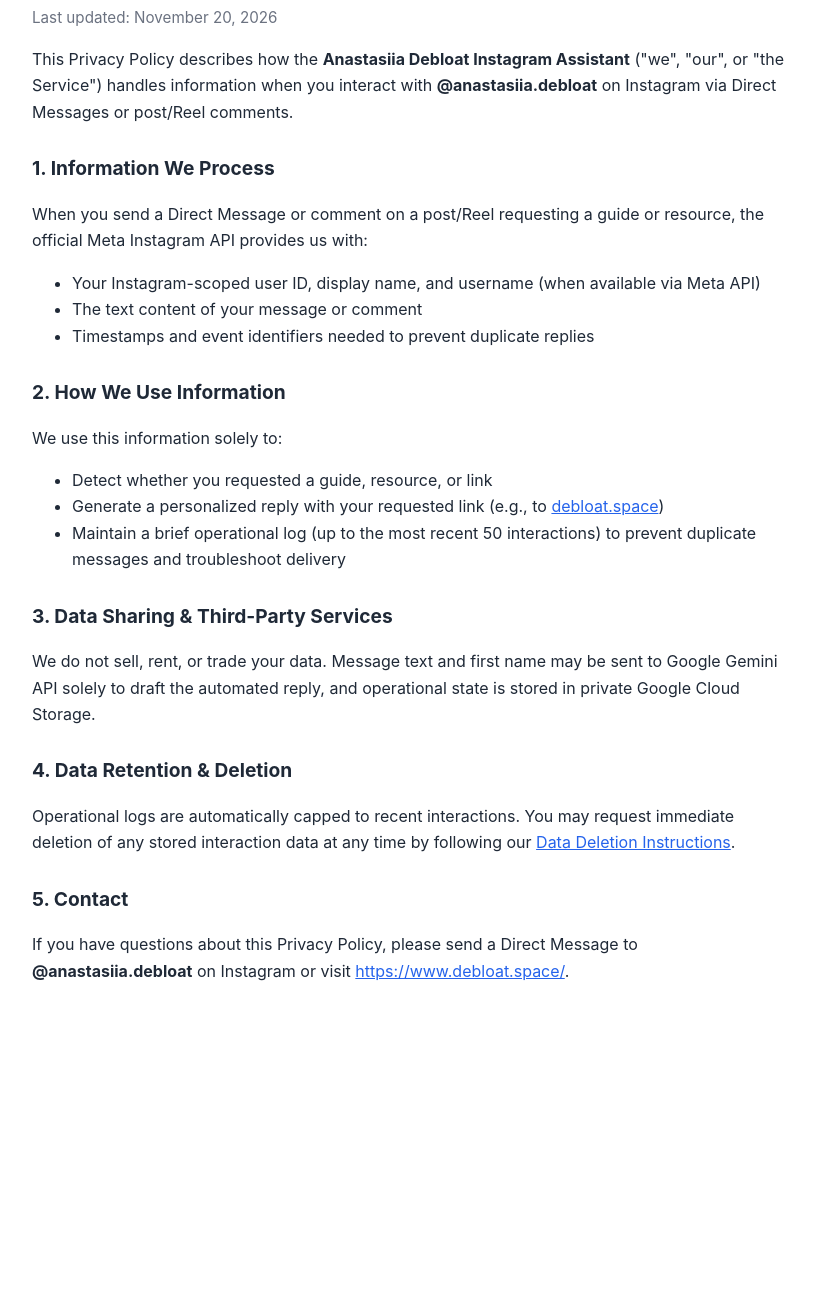
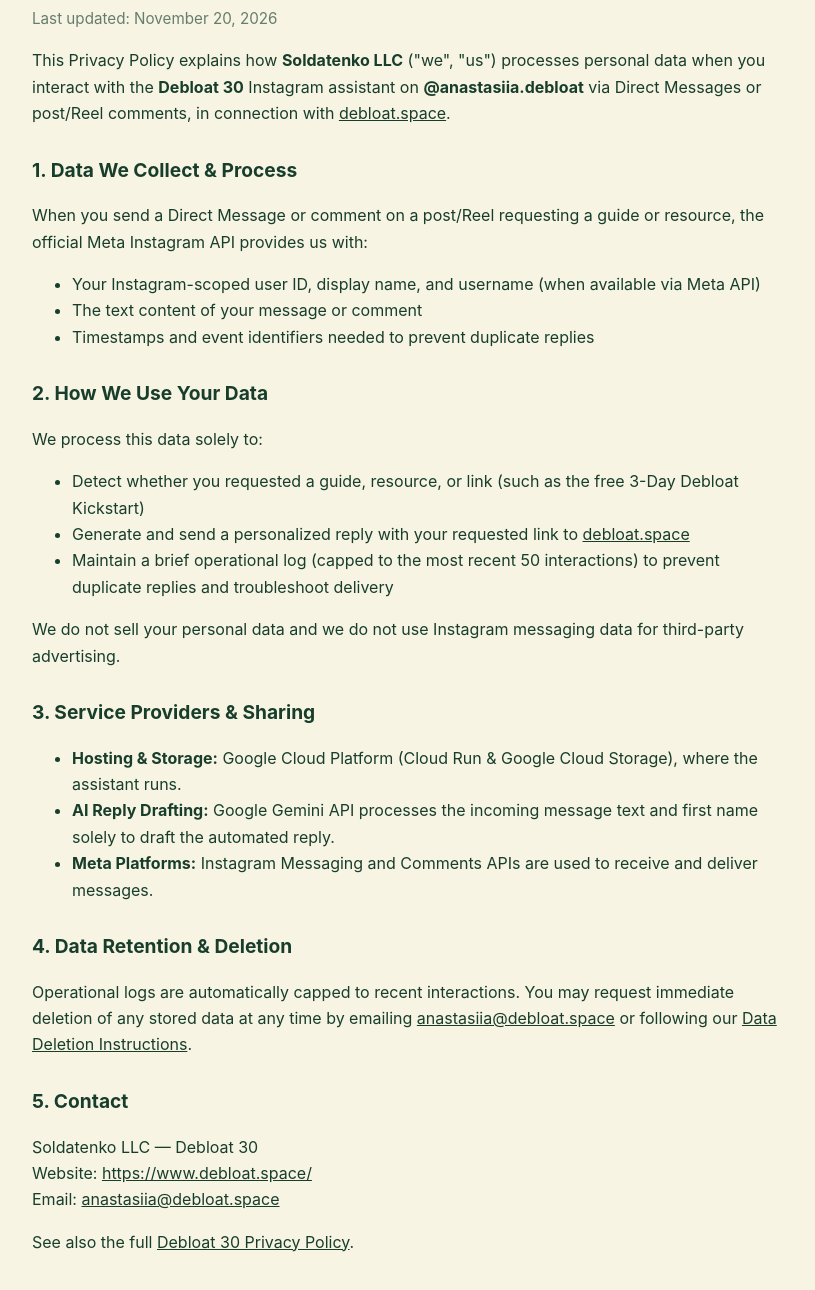
Before and after one commit to Dima-Mishchenko/dima-mishchenko.github.io, a plain HTML site: page insta-chat/privacy.html in a window 1280 px wide. Shown: the part 107-1397 px from the top of the page, without its empty margins (228-1043 px from the left). Before the commit the page ends 1139 px from the top, so only its background shows below. Drawn offline with Linux system fonts and the light colour scheme.

Commit message:
Update insta-chat legal pages with Soldatenko LLC / Debloat 30 details

```diff
--- a/insta-chat/privacy.html
+++ b/insta-chat/privacy.html
@@ -3,22 +3,22 @@
   <head>
     <meta charset="utf-8" />
     <meta name="viewport" content="width=device-width, initial-scale=1" />
-    <title>Privacy Policy — Anastasiia Debloat</title>
+    <title>Privacy Policy | Debloat 30 Instagram Assistant</title>
     <style>
-      body { font-family: -apple-system, BlinkMacSystemFont, "Segoe UI", Roboto, sans-serif; max-width: 760px; margin: 48px auto; padding: 0 20px; line-height: 1.65; color: #1f2937; }
-      h1 { font-size: 1.85rem; margin-bottom: 0.25rem; }
+      body { font-family: -apple-system, BlinkMacSystemFont, "Segoe UI", Roboto, sans-serif; max-width: 760px; margin: 48px auto; padding: 0 20px; line-height: 1.65; color: #183E2B; background: #F7F4E4; }
+      h1 { font-size: 1.9rem; margin-bottom: 0.25rem; }
       h2 { font-size: 1.2rem; margin-top: 1.75rem; }
-      .muted { color: #6b7280; font-size: 0.95rem; }
-      a { color: #2563eb; }
+      .muted { color: rgba(24, 62, 43, 0.65); font-size: 0.95rem; }
+      a { color: #183E2B; }
     </style>
   </head>
   <body>
     <h1>Privacy Policy</h1>
     <p class="muted">Last updated: November 20, 2026</p>
 
-    <p>This Privacy Policy describes how the <strong>Anastasiia Debloat Instagram Assistant</strong> ("we", "our", or "the Service") handles information when you interact with <strong>@anastasiia.debloat</strong> on Instagram via Direct Messages or post/Reel comments.</p>
+    <p>This Privacy Policy explains how <strong>Soldatenko LLC</strong> ("we", "us") processes personal data when you interact with the <strong>Debloat 30</strong> Instagram assistant on <strong>@anastasiia.debloat</strong> via Direct Messages or post/Reel comments, in connection with <a href="https://www.debloat.space/">debloat.space</a>.</p>
 
-    <h2>1. Information We Process</h2>
+    <h2>1. Data We Collect &amp; Process</h2>
     <p>When you send a Direct Message or comment on a post/Reel requesting a guide or resource, the official Meta Instagram API provides us with:</p>
     <ul>
       <li>Your Instagram-scoped user ID, display name, and username (when available via Meta API)</li>
@@ -26,21 +26,31 @@
       <li>Timestamps and event identifiers needed to prevent duplicate replies</li>
     </ul>
 
-    <h2>2. How We Use Information</h2>
-    <p>We use this information solely to:</p>
+    <h2>2. How We Use Your Data</h2>
+    <p>We process this data solely to:</p>
     <ul>
-      <li>Detect whether you requested a guide, resource, or link</li>
-      <li>Generate a personalized reply with your requested link (e.g., to <a href="https://www.debloat.space/guide#kickstart">debloat.space</a>)</li>
-      <li>Maintain a brief operational log (up to the most recent 50 interactions) to prevent duplicate messages and troubleshoot delivery</li>
+      <li>Detect whether you requested a guide, resource, or link (such as the free 3-Day Debloat Kickstart)</li>
+      <li>Generate and send a personalized reply with your requested link to <a href="https://www.debloat.space/guide#kickstart">debloat.space</a></li>
+      <li>Maintain a brief operational log (capped to the most recent 50 interactions) to prevent duplicate replies and troubleshoot delivery</li>
+    </ul>
+    <p>We do not sell your personal data and we do not use Instagram messaging data for third-party advertising.</p>
+
+    <h2>3. Service Providers &amp; Sharing</h2>
+    <ul>
+      <li><strong>Hosting &amp; Storage:</strong> Google Cloud Platform (Cloud Run &amp; Google Cloud Storage), where the assistant runs.</li>
+      <li><strong>AI Reply Drafting:</strong> Google Gemini API processes the incoming message text and first name solely to draft the automated reply.</li>
+      <li><strong>Meta Platforms:</strong> Instagram Messaging and Comments APIs are used to receive and deliver messages.</li>
     </ul>
 
-    <h2>3. Data Sharing &amp; Third-Party Services</h2>
-    <p>We do not sell, rent, or trade your data. Message text and first name may be sent to Google Gemini API solely to draft the automated reply, and operational state is stored in private Google Cloud Storage.</p>
-
     <h2>4. Data Retention &amp; Deletion</h2>
-    <p>Operational logs are automatically capped to recent interactions. You may request immediate deletion of any stored interaction data at any time by following our <a href="./data-deletion.html">Data Deletion Instructions</a>.</p>
+    <p>Operational logs are automatically capped to recent interactions. You may request immediate deletion of any stored data at any time by emailing <a href="mailto:anastasiia@debloat.space">anastasiia@debloat.space</a> or following our <a href="./data-deletion.html">Data Deletion Instructions</a>.</p>
 
     <h2>5. Contact</h2>
-    <p>If you have questions about this Privacy Policy, please send a Direct Message to <strong>@anastasiia.debloat</strong> on Instagram or visit <a href="https://www.debloat.space/">https://www.debloat.space/</a>.</p>
+    <p>
+      Soldatenko LLC — Debloat 30<br />
+      Website: <a href="https://www.debloat.space/">https://www.debloat.space/</a><br />
+      Email: <a href="mailto:anastasiia@debloat.space">anastasiia@debloat.space</a>
+    </p>
+    <p>See also the full <a href="https://www.debloat.space/privacy">Debloat 30 Privacy Policy</a>.</p>
   </body>
 </html>
```
Also changed, not shown: insta-chat/data-deletion.html (+10 -9 lines), insta-chat/index.html (+8 -7 lines).
